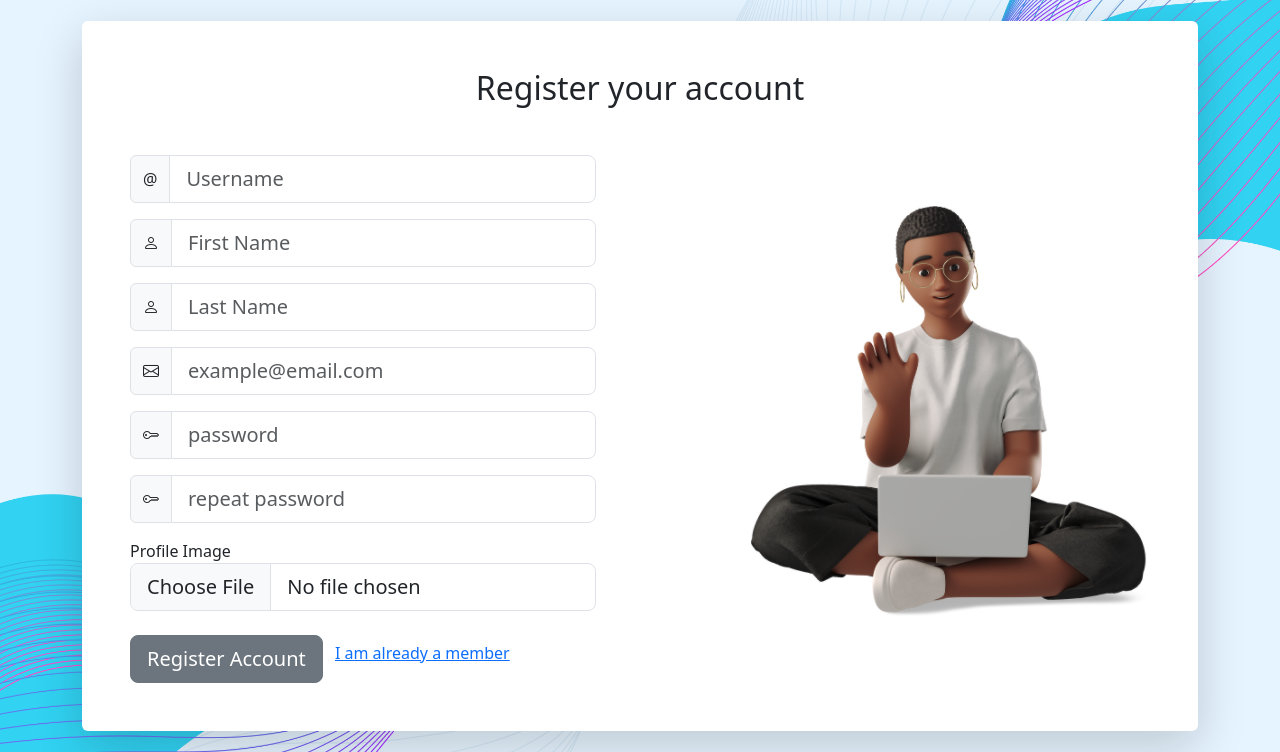
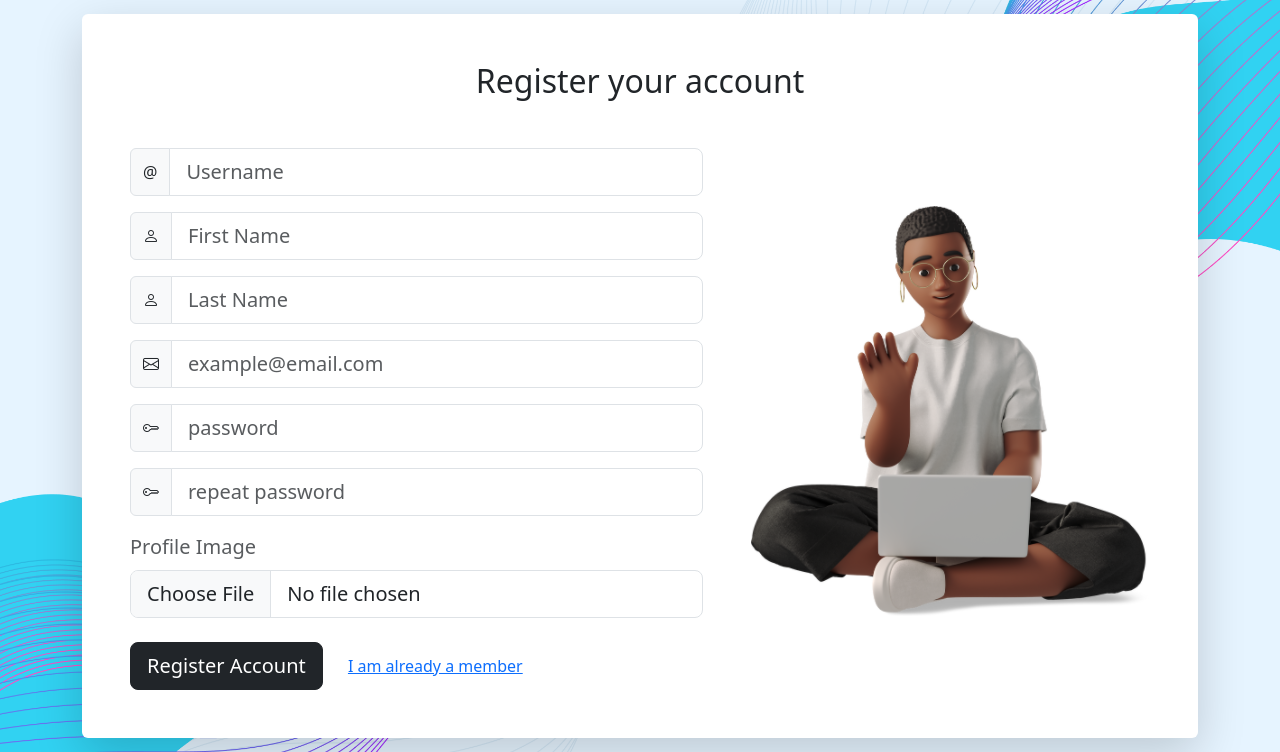
Before and after one commit to joy-ahmed/djtask, a Django app: page /signup/ in a window 1280 px wide. Shown: the part 56-808 px from the top of the page. Run offline with Django 4.2, Linux system fonts and the light colour scheme.

Commit message:
styles added

```diff
--- a/taskList_app/templates/navbar.html
+++ b/taskList_app/templates/navbar.html
@@ -97,7 +97,7 @@
                   <p><a href="{% url "signup" %}">create an account</a></p>
                 </div>
                 <div class="modal-footer">
-                    <button type="submit" class="btn btn-primary">Login</button>
+                    <button type="submit" class="btn btn-dark btn-lg">Login</button>
                 </div>
               </form>
         </div>
--- a/taskList_app/templates/signup.html
+++ b/taskList_app/templates/signup.html
@@ -13,7 +13,7 @@
               <h2 class="text-center mb-5">Register your account</h2>
               <div class="signup-content d-flex justify-content-center align-items-center">
                   <div class="signup-form flex-grow-1">
-                      <form method="POST" class="w-75" id="register-form" enctype="multipart/form-data">
+                      <form method="POST" class="pe-5" id="register-form" enctype="multipart/form-data">
                         {% csrf_token %}
                           <div class="input-group mb-3">
                               <div class="input-group-text">@</div>
@@ -39,16 +39,16 @@
                               <div class="input-group-text"><i class="bi bi-key"></i></div>
                               <input required name="password_two" type="password" class="form-control form-control-lg" id="autoSizingInputGroup" placeholder="repeat password">
                             </div>
-                            <label for="profile">Profile Image</label>
+                            <label for="profile" class="fs-5 mb-2 text-muted">Profile Image</label>
                           <div class="input-group mb-3">
 
                               <input name="avatar" type="file" class="form-control form-control-lg" id="profile" placeholder="repeat password">
                             </div>
-                            <button type="submit" class="btn btn-secondary btn-lg me-2 mt-2">Register Account</button>
-                            <a href="{% url "login" %}" class="signup-image-link">I am already a member</a>
+                            <button type="submit" class="btn btn-dark btn-lg me-2 mt-2">Register Account</button>
+                            <a href="{% url "login" %}" class="btn btn-link mt-2">I am already a member</a>
                       </form>
                   </div>
-                  <div class="d-none d-lg-block ">
+                  <div class="d-none d-lg-block">
                       <figure><img src="{% static "img/wave.png" %}" alt="sing up image"></figure>
                   </div>
               </div>
```
Also changed, not shown: taskList_app/templates/home.html (+11 -0 lines).
